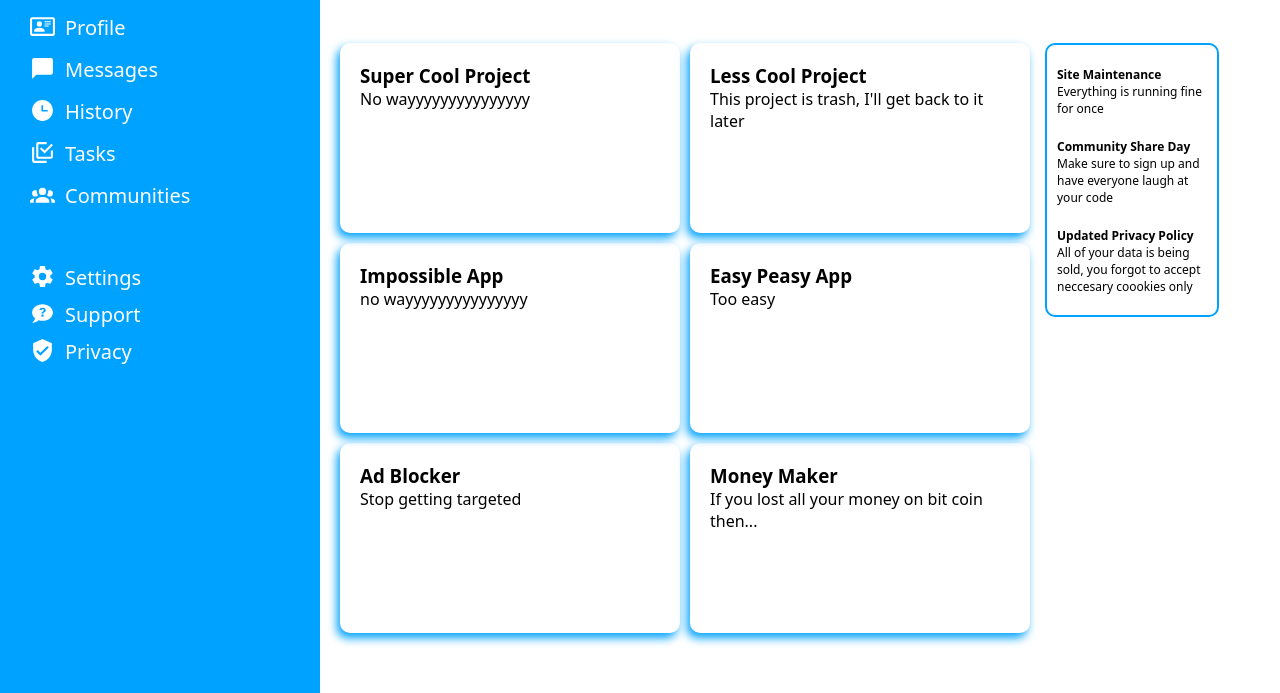
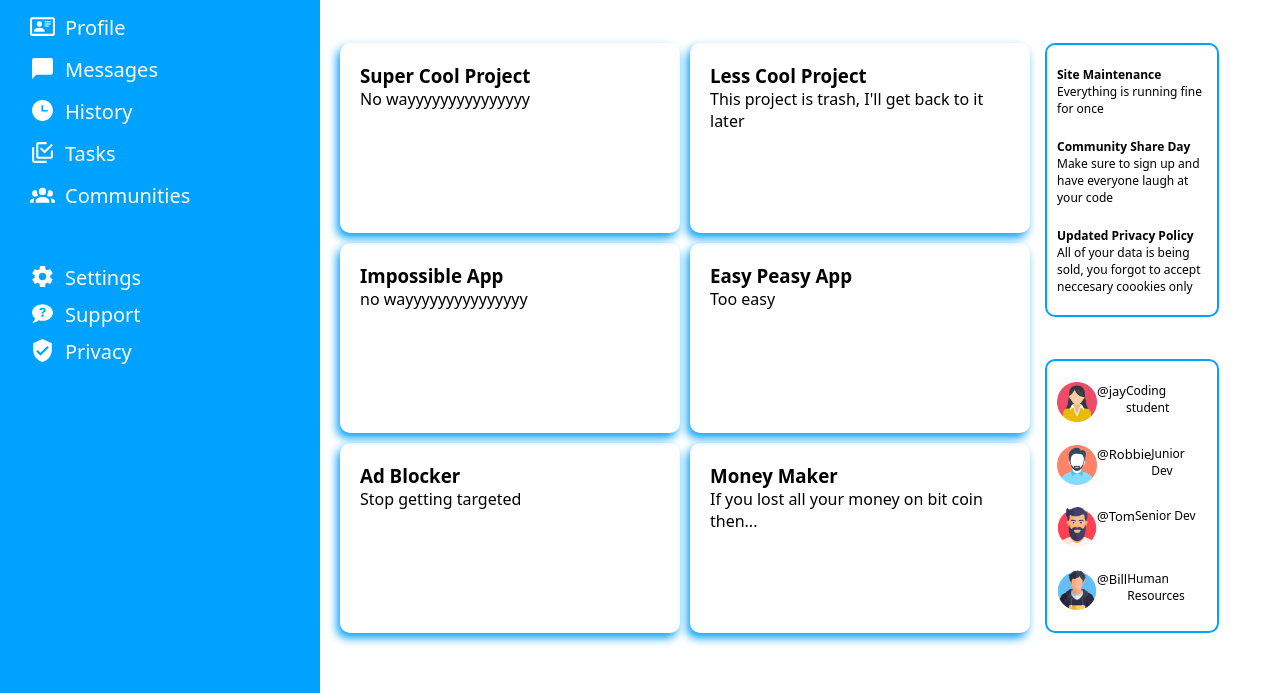
Before and after one commit to jayjvaughn/adminDashboard, a plain HTML site: page index.html in a window 1280 px wide. Shown: the part 125-818 px from the top of the page. Drawn offline with Linux system fonts and the light colour scheme.

Commit message:
basic layout of my last info card on the right of my page

```diff
--- a/index.html
+++ b/index.html
@@ -122,6 +122,28 @@
                     <p>All of your data is being sold, you forgot to accept neccesary coookies only</p>
                     </div>
                 </div>
+                <div class="card3">
+                    <div class="profile">
+                        <img src="./assets/woman.png">
+                        <span>@jay</span>
+                        <div>Coding student</div>
+                    </div>
+                    <div class="profile">
+                        <img src="./assets/man.png">
+                        <span>@Robbie</span>
+                        <div>Junior Dev</div>
+                    </div>
+                        <div class="profile">
+                            <img src="./assets/man2.png">
+                            <span>@Tom</span>
+                            <div>Senior Dev</div>
+                        </div>
+                        <div class="profile">
+                            <img src="./assets/boy.png">
+                            <span>@Bill</span>
+                            <div>Human Resources</div>
+                        </div>
+                </div>
             </div>
         </div>
 
--- a/style.css
+++ b/style.css
@@ -138,6 +138,7 @@ button:hover{
     color: yellow;
     cursor: pointer;
 }
+/* <------ page content section-------> */
 .content{
     grid-area: 2 / 2 / 2 / 2;
     display: grid;
@@ -172,4 +173,31 @@ button:hover{
 }
 .contentRight{
     padding-left: 10px;
+    display: flex;
+    flex-direction: column;
+    justify-content: space-between;
 }
+img[src="./assets/man.png"]{
+    height: 40px;
+}
+img[src="./assets/man2.png"]{
+    height: 40px;
+}
+img[src="./assets/boy.png"]{
+    height: 40px;
+}
+
+.card3{
+    width: 150px;
+    height: 250px;
+    display: flex;
+    flex-direction: column;
+    justify-content: space-around;
+    font-size: 12px;
+    border: 2px solid #00a2ff;
+    border-radius: 10px;
+    padding: 10px;
+}
+.profile{
+    display: flex;
+}
```
Also changed, not shown: assets/man2.png (renamed from assets/man (1).png).
